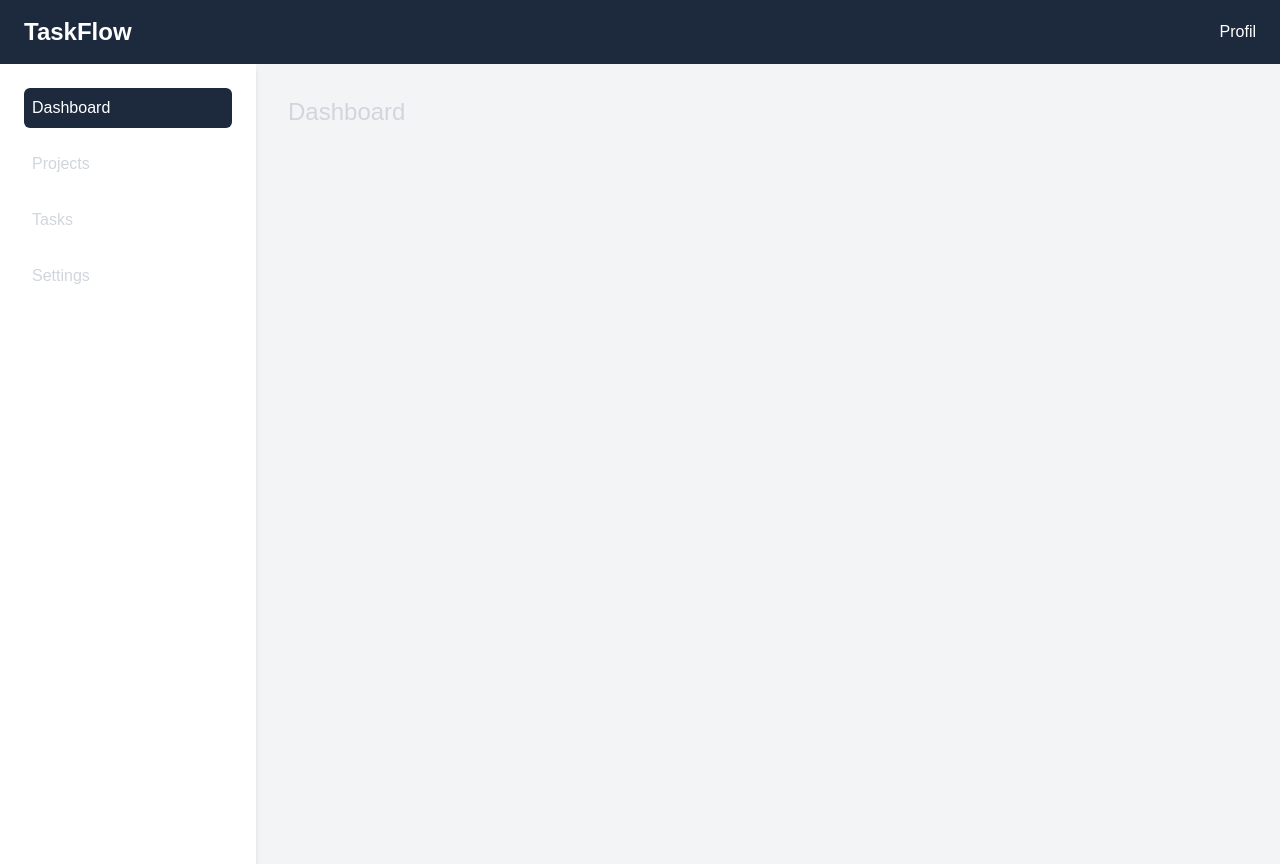
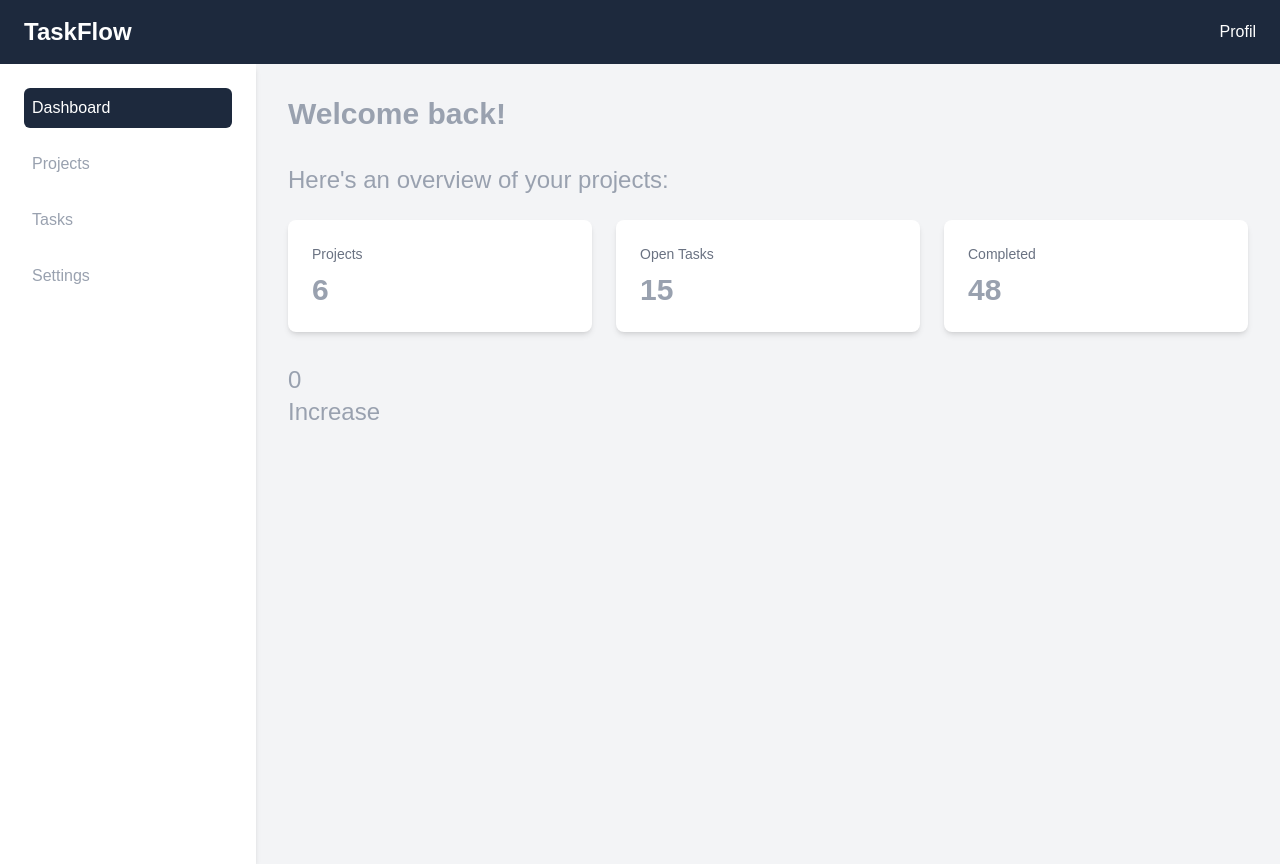
Before and after one commit to fannyullen/react-app, a Next.js app: page / in a window 1280 px wide. Built offline with nearby package versions, Linux system fonts and the light colour scheme.

Commit message:
Added DashboardCards

```diff
--- /dev/null
+++ b/app/components/Dashboard/DashboardCard.tsx
@@ -0,0 +1,20 @@
+type DashboardCardProps = {
+    title: string;
+    value: number;
+};
+
+export default function DashboardCard({
+    title,
+    value,
+}: DashboardCardProps) {
+    return (
+        <div className="rounded-lg bg-white p-6 shadow-md">
+            <h2 className="text-sm font-medium text-gray-500">
+                {title}
+            </h2>
+            <p className="mt-2 text-3xl font-bold">
+                {value}
+            </p>
+        </div>
+    )
+}
--- a/app/components/Sidebar/Sidebar.tsx
+++ b/app/components/Sidebar/Sidebar.tsx
@@ -7,7 +7,7 @@ export default function Sidebar() {
     return (
         <aside className="w-64 bg-white shadow-md">
             <nav className="p-6">
-                <ul className="space-y-4 text-gray-300">
+                <ul className="space-y-4 text-gray-400">
                     {/*För varje objekt i menuItems, skapa ett nytt li-element*/}
                     {/* Key = för att hålla reda på varje element i listan */}
                     {menuItems.map((item) => (
--- /dev/null
+++ b/app/components/Tasks/TaskList.tsx
@@ -0,0 +1,17 @@
+"use client";
+
+import { useState } from "react";
+
+export default function TaskList() {
+    const [count, setCount] = useState(0);
+    return (
+        <>
+            <h1>{count}</h1>
+            <button className="cursor-pointer"
+            onClick={() => setCount(count + 1)}
+            >
+                Increase
+            </button>
+        </>
+    );
+}
--- a/app/layout.tsx
+++ b/app/layout.tsx
@@ -33,7 +33,7 @@ export default function RootLayout({
         <Navbar />
         <div className="min-h-screen flex bg-gray-100">
           <Sidebar />
-          <main className="flex-1 p-8 text-2xl text-gray-300">
+          <main className="flex-1 p-8 text-2xl text-gray-400">
           {children}
           </main>
         </div>
--- a/app/page.tsx
+++ b/app/page.tsx
@@ -1,9 +1,31 @@
-import Image from "next/image";
+import DashboardCard from "./components/Dashboard/DashboardCard";
+import TaskList from "./components/Tasks/TaskList";
 
 export default function Home() {
   return (
     <main>
-      <h1>Dashboard</h1>
+      <h1 className="mb-8 text-3xl font-bold">
+        Welcome back!
+      </h1>
+      <p className="mb-6">Here's an overview of your projects:</p>
+      <div className="grid gap-6 md:grid-cols-3">
+        <DashboardCard
+        title="Projects"
+        value={6}
+        />
+        <DashboardCard
+        title="Open Tasks"
+        value={15}
+        />
+        <DashboardCard
+        title="Completed"
+        value={48}
+        />
+      </div>
+
+      <div className="mt-8">
+          <TaskList />
+      </div>
     </main>
   );
 }
```
